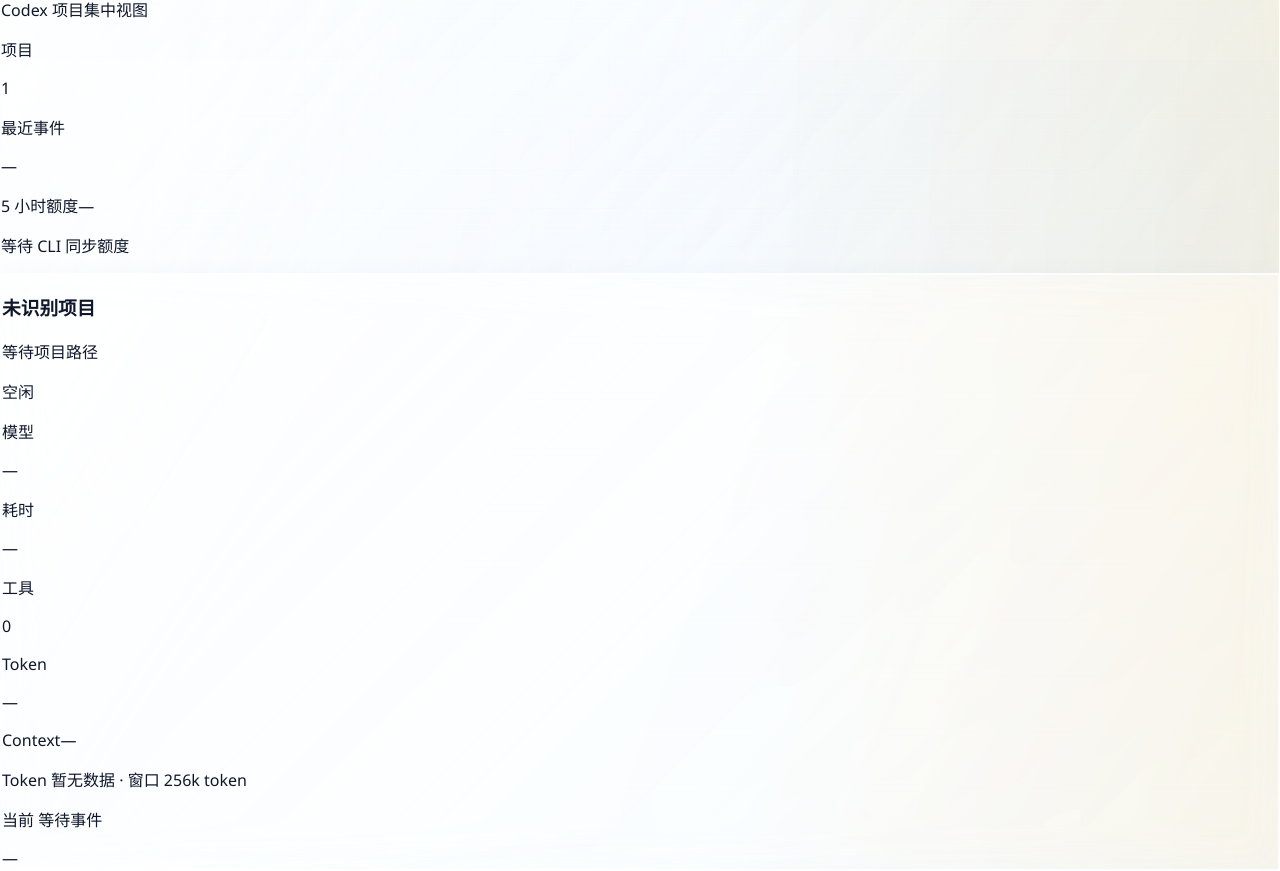
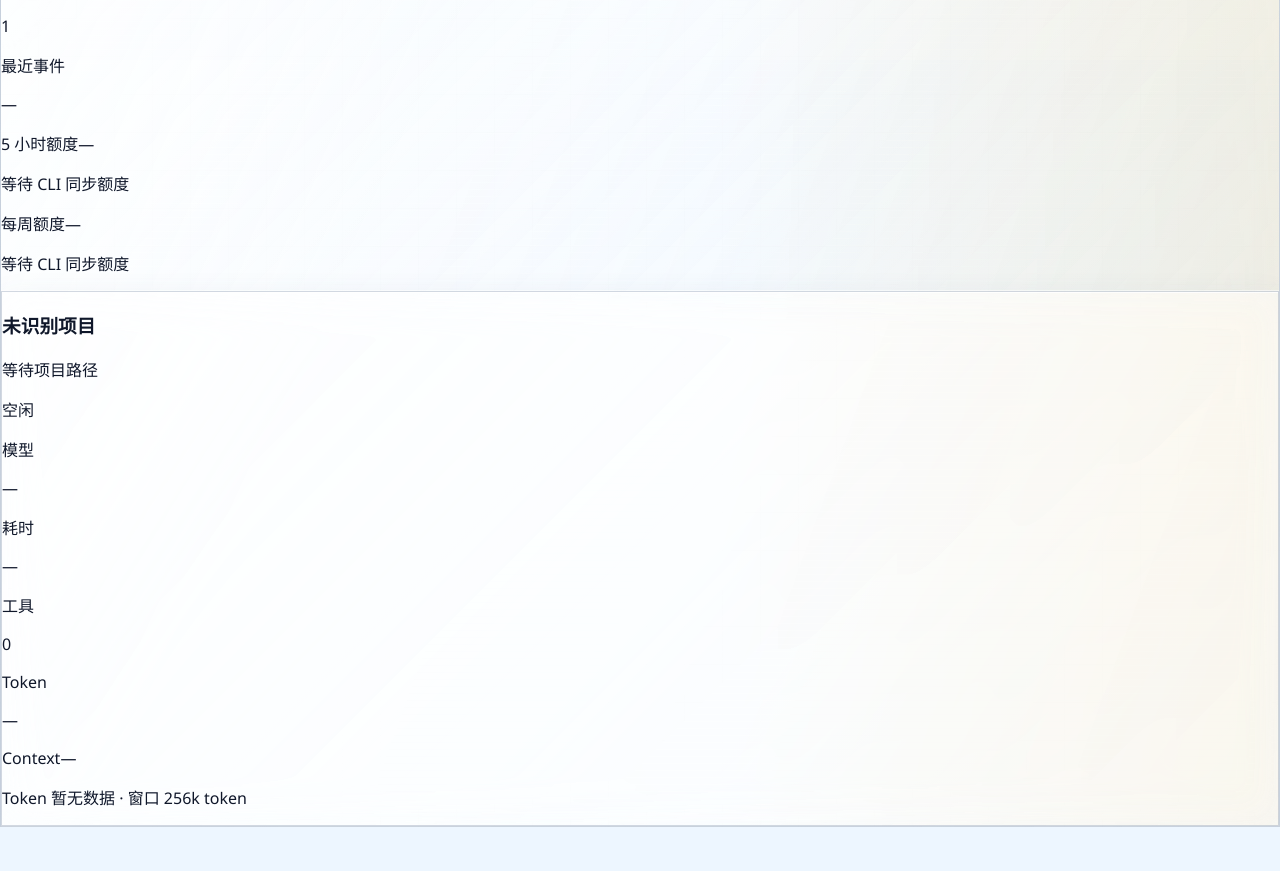
Before and after one commit to noeigenstate/CodePulse, a React (Vite) app in the folder apps/desktop/src/renderer/: page / in a window 1280 px wide. Shown: the part 1540-2411 px from the top of the page. After the commit the page ends 2367 px from the top, so only its background shows below. Built offline with nearby package versions, Linux system fonts and the light colour scheme.

Commit message:
Refine dashboard panel layout

```diff
--- a/apps/desktop/src/renderer/src/App.tsx
+++ b/apps/desktop/src/renderer/src/App.tsx
@@ -19,7 +19,7 @@
 import { Header } from './components/Header.js'
 import { buildAgentPanels, type AgentPanel, type AgentWorkspaceItem } from './lib/displayAgents.js'
 import { formatDuration, formatRelative, turnStateStyle } from './lib/format.js'
-import { formatQuotaDetail } from './lib/quotaFormat.js'
+import { formatQuotaReset } from './lib/quotaFormat.js'
 import { useNow } from './lib/useNow.js'
 
 /**
@@ -68,10 +68,9 @@
   const latest = panel.workspaces[0]?.agent
   const style = turnStateStyle(latest?.state ?? TurnState.IDLE)
   const projectCount = panel.workspaces.filter((item) => item.agent.lastEventAt > 0).length
-  const isCodex = panel.agentType === 'codex'
 
   return (
-    <section className="liquid-glass rounded-2xl p-4">
+    <section className="liquid-glass agent-panel rounded-2xl p-4">
       <div className="mb-3 flex flex-col gap-3">
         <div className="flex min-w-0 items-center gap-3">
           <span className="relative flex h-12 w-12 shrink-0 items-center justify-center rounded-2xl border border-amber-300/30 bg-white/55 shadow-[0_14px_34px_rgb(61_80_111_/_0.1)]">
@@ -84,9 +83,6 @@
               <h2 className="truncate text-xl font-semibold text-slate-950">{panel.name}</h2>
               <span className={`text-sm ${style.text}`}>{style.label}</span>
             </div>
-            <p className="mt-1 truncate text-sm text-slate-500">
-              {isCodex ? 'Codex 项目集中视图' : 'Claude Code 项目状态'}
-            </p>
           </div>
         </div>
         <div className="grid grid-cols-2 gap-2 text-sm sm:grid-cols-[5rem_6.5rem_minmax(0,1fr)]">
@@ -124,7 +120,7 @@
   const contextPct = token?.contextUsedPercent
 
   return (
-    <article className="glass-subtle rounded-xl px-4 py-3">
+    <article className="glass-subtle project-tile rounded-xl px-4 py-3">
       <div className="grid gap-3">
         <div className="flex min-w-0 items-center justify-between gap-3">
           <div className="min-w-0">
@@ -165,15 +161,6 @@
           compact
         />
       </div>
-
-      <div className="mt-2 flex items-center justify-between gap-3 rounded-lg border border-white/60 bg-white/35 px-3 py-2 text-xs">
-        <p className="min-w-0 truncate font-medium text-slate-800">
-          <span className="font-semibold text-amber-700">当前</span> {agent.activity ?? '等待事件'}
-        </p>
-        <span className="shrink-0 font-semibold text-slate-500">
-          <RelativeTime timestamp={agent.lastEventAt} />
-        </span>
-      </div>
     </article>
   )
 })
@@ -181,10 +168,21 @@
 function PanelQuotaMeter({ token }: { token: TokenPayload | undefined }): JSX.Element {
   const now = useNow()
   const fiveHour = token?.rateLimits?.fiveHour
-  const detail = formatQuotaDetail(token, now)
+  const sevenDay = token?.rateLimits?.sevenDay
 
   return (
-    <TokenMeter label={TOKEN_QUOTA_WINDOW_LABEL} percent={fiveHour?.usedPercent} detail={detail} />
+    <div className="grid grid-cols-1 gap-2 lg:grid-cols-2">
+      <TokenMeter
+        label={TOKEN_QUOTA_WINDOW_LABEL}
+        percent={fiveHour?.usedPercent}
+        detail={token ? formatQuotaReset(fiveHour?.resetsAt, now) : '等待 CLI 同步额度'}
+      />
+      <TokenMeter
+        label="每周额度"
+        percent={sevenDay?.usedPercent}
+        detail={token ? formatQuotaReset(sevenDay?.resetsAt, now) : '等待 CLI 同步额度'}
+      />
+    </div>
   )
 }
 
--- a/apps/desktop/src/renderer/src/index.css
+++ b/apps/desktop/src/renderer/src/index.css
@@ -134,6 +134,24 @@
     -webkit-backdrop-filter: blur(18px) saturate(135%);
   }
 
+  .agent-panel {
+    border-color: rgb(148 163 184 / 0.48);
+    box-shadow:
+      inset 0 1px 0 rgb(255 255 255 / 0.95),
+      inset 0 -1px 0 rgb(255 255 255 / 0.44),
+      0 0 0 1px rgb(15 23 42 / 0.06),
+      0 24px 70px rgb(71 91 124 / 0.2);
+  }
+
+  .project-tile {
+    border-color: rgb(148 163 184 / 0.42);
+    background: rgb(255 255 255 / 0.52);
+    box-shadow:
+      inset 0 1px 0 rgb(255 255 255 / 0.82),
+      0 0 0 1px rgb(255 255 255 / 0.5),
+      0 14px 34px rgb(71 91 124 / 0.12);
+  }
+
   .control-glass {
     border: 1px solid rgb(255 255 255 / 0.82);
     background: rgb(255 255 255 / 0.58);
```
